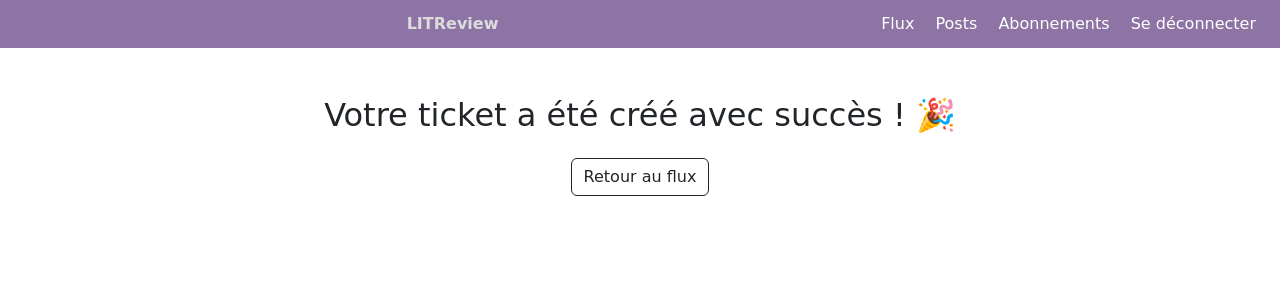
After one commit to abi-seg/oc-p9-litreview, a Django app: page /ticket_succes/ in a window 1280 px wide. The commit adds this page. Shown: the top 300 px of the page. Run offline with Django 5.2, Linux system fonts and the light colour scheme.

Commit message:
Complete ticket creation page

```diff
--- a/accounts/urls.py
+++ b/accounts/urls.py
@@ -1,8 +1,10 @@
 from django.urls import path
 from . import views
+from django.contrib.auth.views import LogoutView
 
 urlpatterns = [
     path('connexion/', views.connexion_view, name='connexion'),
     path('inscription/', views.inscription_view, name='inscription'),
     path('login/',views.connexion_view, name='login'),
+    path('logout/',LogoutView.as_view(), name='logout'),
 ]
--- a/reviews/models.py
+++ b/reviews/models.py
@@ -8,7 +8,7 @@ class Review(models.Model):
     rating = models.PositiveSmallIntegerField(
         validators=[MinValueValidator(0), MaxValueValidator(5)]
     )
-    user = models.ForeignKey(User, on_delete=models.CASCADE)
+    user = models.ForeignKey(settings.AUTH_USER_MODEL, on_delete=models.CASCADE)
     headline = models.CharField(max_length=128)
     body = models.TextField(max_length=8192, blank=True)
     time_created = models.DateTimeField(auto_now_add=True)
--- a/reviews/urls.py
+++ b/reviews/urls.py
@@ -3,4 +3,6 @@ from . import views
 
 urlpatterns = [
     path('flux/',views.feed_view, name='feed'),
+    path('create_ticket/', views.create_ticket, name='create_ticket'),
+    path('ticket_succes/', views.ticket_succes, name='ticket_succes'),
 ]
--- a/reviews/views.py
+++ b/reviews/views.py
@@ -1,8 +1,25 @@
-from django.shortcuts import render
+from django.shortcuts import render,redirect
 from django.contrib.auth.decorators import login_required
+from .forms import TicketForm
+from .models import Ticket
 
 @login_required
 def feed_view(request):
     return render(request, 'reviews/feed.html')
 
+def create_ticket(request):
+    if request.method == 'POST':
+        form = TicketForm(request.post,request.files)
+        if form.is_valid():
+            ticket=form.save(commit=False)
+            ticket.user=request.user #Assign the logged in user
+            ticket.save()
+            return redirect('ticket_success')
+    else:
+        form=TicketForm()
+    return render(request, 'reviews/create_ticket.html', {'form':form})
+
+def ticket_succes(request):
+    return render (request, 'reviews/ticket_succes.html')
+
 # Create your views here.
--- a/templates/base.html
+++ b/templates/base.html
@@ -36,9 +36,14 @@
     <!-- Top Navbar -->
    <!-- Top Navbar -->
 <div class="custom-nav d-flex align-items-center justify-content-between px-4">
-    <span style="white-space: nowrap;"><strong>{% block header_title %}Page d'accueil{% endblock %}</strong></span>
+    <span style="white-space: nowrap;"><strong>{% block header_title %}{% endblock %}</strong></span>
     <span class="text-center w-100"><strong>LITReview</strong></span>
-    <span style="width: 100px;">&nbsp;</span> <!-- spacing placeholder on right -->
+    <span class="text-end" style="white-space: nowrap;">
+        <a href="{% url 'feed' %}" class="text-white me-3 text-decoration-none">Flux</a>
+        <a href="#" class="text-white me-3 text-decoration-none">Posts</a>
+        <a href="#" class="text-white me-3 text-decoration-none">Abonnements</a>
+        <a href="{% url 'logout' %}" class="text-white text-decoration-none">Se déconnecter</a>
+    </span>
 </div>
 
     <div class="container mt-5">
--- a/templates/reviews/feed.html
+++ b/templates/reviews/feed.html
@@ -8,5 +8,7 @@
     <a href="#" class="btn" style="background-color:#7c53a2; color:white; padding:10px 20px; border-radius:5px; text-decoration:none;">
         Créer une critique
     </a>
+
+
 </div>
 {% endblock %}
--- /dev/null
+++ b/templates/reviews/ticket_succes.html
@@ -0,0 +1,10 @@
+{% extends "base.html" %}
+{% block title %}Ticket ajouté{% endblock %}
+{% block content %}
+
+<div class="text-center">
+    <h2>Votre ticket a été créé avec succès ! 🎉</h2>
+    <a href="{% url 'feed' %}" class="btn btn-outline-dark mt-3">Retour au flux</a>
+</div>
+
+{% endblock %}
```
Also changed, not shown: reviews/forms.py (added, +7 -0 lines), templates/reviews/create_ticket.html (added, +61 -0 lines).
